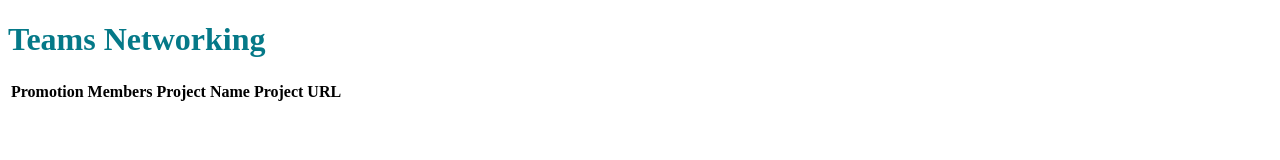
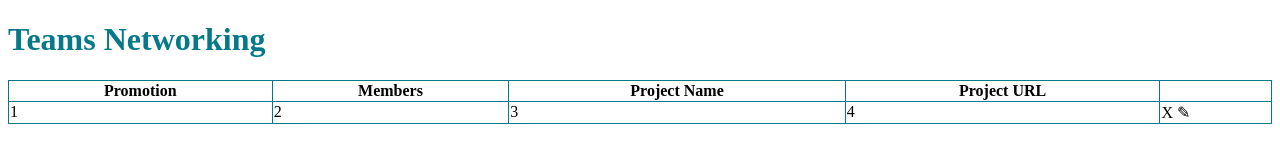
Before and after one commit to crevian/teams-networking, a website built with webpack: page src/index.html in a window 1280 px wide. Built offline with nearby package versions, Linux system fonts and the light colour scheme.

Commit message:
static html table

```diff
--- a/src/index.html
+++ b/src/index.html
@@ -17,7 +17,15 @@
           <th></th>
         </tr>
       </thead>
-      <tbody></tbody>
+      <tbody>
+        <tr>
+          <td>1</td>
+          <td>2</td>
+          <td>3</td>
+          <td>4</td>
+          <td>X &#9998;</td>
+        </tr>
+      </tbody>
     </table>
   </body>
 </html>
--- a/src/style.css
+++ b/src/style.css
@@ -1,3 +1,13 @@
 h1 {
   color: #057988;
 }
+
+#teamsTable {
+  width: 100%;
+  border-collapse: collapse;
+}
+
+#teamsTable th,
+#teamsTable td {
+  border: 1px solid #057988;
+}
```
